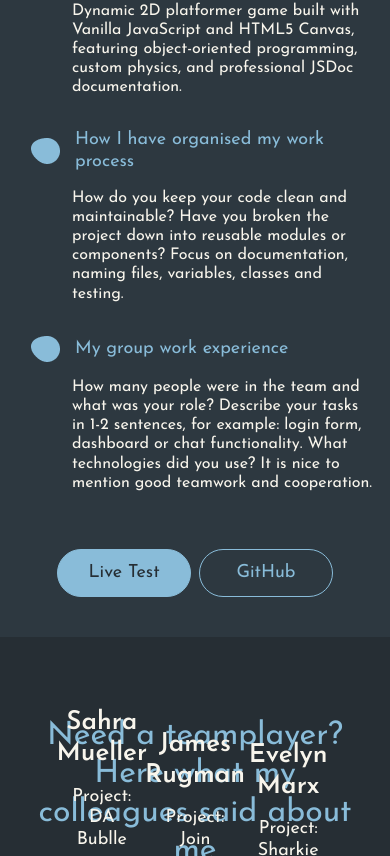
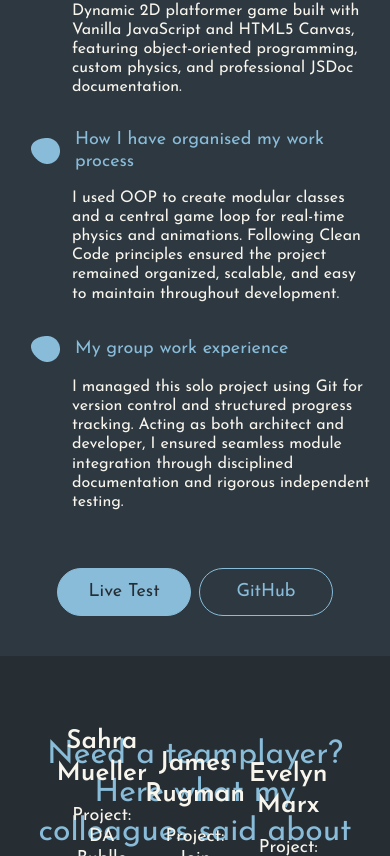
Before and after one commit to ArturGr/my-site, an Angular app: page / in a window 390 px wide. Shown: the part 2481-3337 px from the top of the page. Built offline with nearby package versions, Linux system fonts and the light colour scheme.

Commit message:
Corrects of responsivity (part 3) for "my-project-section" - description of projects and placeholder.

```diff
--- a/src/app/components/my-project-section/my-project-section.html
+++ b/src/app/components/my-project-section/my-project-section.html
@@ -16,11 +16,8 @@
         }
       }
     </div>
-
-
       <div class="my-project-section__detail">
         @let selected = projects[activeProject - 1];
-
         <div class="info">
           <div class="info__description">
             <div class="info__title">
@@ -59,7 +56,6 @@
             </div>
           }
         </div>
-
         <div class="screenshot">
           @if(isMobile){<p class="screenshot__title">{{selected.properties.name}}</p>}
           <div class="screenshot__technologies">
@@ -107,6 +103,5 @@
           }
         </div>
       </div>
-
   </div>
 </div>
--- a/src/app/components/my-project-section/my-project-section.scss
+++ b/src/app/components/my-project-section/my-project-section.scss
@@ -94,7 +94,6 @@
       }
       &____description{
         width: 100%;
-
       }
       &__title{
         margin-left: 15px;
@@ -258,11 +257,6 @@
   }
 }
 
-.background-for-details{
-  width: 100%;
-  background-color: styles.$primary-color7percent;
-}
-
 @media screen and (max-width:768px) {
 
   .my-project-section{
@@ -298,7 +292,6 @@
             padding-left: 32px;
             margin-bottom: 0px;
           }
-
         }
         &__title{
           text-align: left;
@@ -311,12 +304,14 @@
       }
     }
   }
+
   .buttons{
     gap: 8px;
   }
 }
 
 @media screen and (max-width:390px) {
+
   .my-project-section__list{
     gap:2px;
     h3{
--- a/src/app/components/my-project-section/my-project-section.ts
+++ b/src/app/components/my-project-section/my-project-section.ts
@@ -33,8 +33,8 @@ export class MyProjectSection extends MySkillsSection {
         duration:"3 weeks",
         name:"El Pollo Loco",
         about:"Dynamic 2D platformer game built with Vanilla JavaScript and HTML5 Canvas, featuring object-oriented programming, custom physics, and professional JSDoc documentation.",
-        workProcess:"How do you keep your code clean and maintainable? Have you broken the project down into reusable modules or components? Focus on documentation, naming files, variables, classes and testing.",
-        groupWorkExperience: "How many people were in the team and what was your role? Describe your tasks in 1-2 sentences, for example: login form, dashboard or chat functionality. What technologies did you use? It is nice to mention good teamwork and cooperation.",
+        workProcess:"I used OOP to create modular classes and a central game loop for real-time physics and animations. Following Clean Code principles ensured the project remained organized, scalable, and easy to maintain throughout development.",
+        groupWorkExperience: "I managed this solo project using Git for version control and structured progress tracking. Acting as both architect and developer, I ensured seamless module integration through disciplined documentation and rigorous independent testing.",
         technologies: [this.iconMobile[2][2],this.iconMobile[3][2],this.iconMobile[4][2],this.iconMobile[7][2]],
         technologiesIMG: [this.iconMobile[2][0],this.iconMobile[3][0],this.iconMobile[4][0],this.iconMobile[7][0]],
         technologiesALT:[this.iconMobile[2][1],this.iconMobile[3][1],this.iconMobile[4][1],this.iconMobile[7][1]],
@@ -49,11 +49,11 @@ export class MyProjectSection extends MySkillsSection {
         duration:"1 week",
         name:"PokeDex",
         about:"A responsive PokéDex application powered by the PokéAPI. Built with Vanilla JavaScript (ES6+), featuring asynchronous data fetching, dynamic search, and detailed Pokémon stat visualizations.",
-        workProcess:"How do you keep your code clean and maintainable? Have you broken the project down into reusable modules or components? Focus on documentation, naming files, variables, classes and testing.",
-        groupWorkExperience: "How many people were in the team and what was your role? Describe your tasks in 1-2 sentences, for example: login form, dashboard or chat functionality. What technologies did you use? It is nice to mention good teamwork and cooperation.",
-        technologies: [this.iconMobile[2][2],this.iconMobile[3][2],this.iconMobile[4][2],this.iconMobile[5][2]],
-        technologiesIMG: [this.iconMobile[2][0],this.iconMobile[3][0],this.iconMobile[4][0],this.iconMobile[5][0]],
-        technologiesALT:[this.iconMobile[2][1],this.iconMobile[3][1],this.iconMobile[4][1],this.iconMobile[5][1]],
+        workProcess:"I integrated a REST API using asynchronous functions to fetch and render Pokémon data dynamically. I used a component-based structure and implemented search filtering to manage large datasets efficiently while maintaining high performance.",
+        groupWorkExperience: "Working solo, I managed the full lifecycle from API integration to responsive UI design using Git. I acted as my own project manager, ensuring clean data separation and cross-device functionality through disciplined development.",
+        technologies: [this.iconMobile[2][2],this.iconMobile[3][2],this.iconMobile[4][2],this.iconMobile[5][2],this.iconMobile[7][2]],
+        technologiesIMG: [this.iconMobile[2][0],this.iconMobile[3][0],this.iconMobile[4][0],this.iconMobile[5][0],this.iconMobile[7][0]],
+        technologiesALT:[this.iconMobile[2][1],this.iconMobile[3][1],this.iconMobile[4][1],this.iconMobile[5][1],this.iconMobile[7][1]],
         img: "/img/projects/Pokedex.png",
         git:"https://github.com/ArturGr/Pokedex.git",
         live:"https://artur-groblicki.developerakademie.net/Pokedex/index.html",
@@ -65,11 +65,11 @@ export class MyProjectSection extends MySkillsSection {
         duration:"1 week",
         name:"Bestell App",
         about:"A food ordering application focused on shopping cart logic, real-time price calculations, and dynamic DOM updates. Built with Vanilla JavaScript.",
-        workProcess:"How do you keep your code clean and maintainable? Have you broken the project down into reusable modules or components? Focus on documentation, naming files, variables, classes and testing.",
-        groupWorkExperience: "How many people were in the team and what was your role? Describe your tasks in 1-2 sentences, for example: login form, dashboard or chat functionality. What technologies did you use? It is nice to mention good teamwork and cooperation.",
-        technologies: [this.iconMobile[2][2],this.iconMobile[3][2],this.iconMobile[4][2]],
-        technologiesIMG: [this.iconMobile[2][0],this.iconMobile[3][0],this.iconMobile[4][0]],
-        technologiesALT:[this.iconMobile[2][1],this.iconMobile[3][1],this.iconMobile[4][1]],
+        workProcess:"I built a modular architecture to separate product logic from the shopping cart and checkout systems. I focused on dynamic state management to ensure real-time UI updates and a responsive, intuitive user experience.",
+        groupWorkExperience: "I independently handled the roadmap and development, using Git to maintain a structured workflow. By acting as both architect and tester, I ensured seamless logic integration and a reliable, error-free ordering process.",
+        technologies: [this.iconMobile[2][2],this.iconMobile[3][2],this.iconMobile[4][2],this.iconMobile[7][2]],
+        technologiesIMG: [this.iconMobile[2][0],this.iconMobile[3][0],this.iconMobile[4][0],this.iconMobile[7][0]],
+        technologiesALT:[this.iconMobile[2][1],this.iconMobile[3][1],this.iconMobile[4][1],this.iconMobile[7][1]],
         img: "/img/projects/Bestellapp.png",
         git:"https://github.com/ArturGr/Bestellapp.git",
         live:"https://artur-groblicki.developerakademie.net/Bestellapp/index.html",
@@ -81,14 +81,14 @@ export class MyProjectSection extends MySkillsSection {
         duration:"x weeks",
         name:"Ongoing project",
         about:"JOIN - this App is a Slack Clone App. It revolutionizes team communication and collaboration with its intuitive interface, real-time messaging, and robust channel organization.",
-        workProcess:"Lorem ipsum dolor sit amet, consetetur sadipscing elitr, sed diam nonumy eirmod tempor invidunt ut labore et dolore magna aliquyam erat, sed diam voluptua. At vero eos et accusam et",
-        groupWorkExperience: "Lorem ipsum dolor sit amet, consetetur sadipscing elitr, sed diam nonumy eirmod tempor invidunt ut labore et dolore magna aliquyam erat, sed diam voluptua. At vero eos et accusam et",
+        workProcess:"Lorem ipsum dolor sit amet consectetur adipiscing elit quisque faucibus ex sapien vitae pellentesque sem placerat in id cursus mi pretium tellus duis convallis tempus leo eu aenean sed diam urna tempor pulvinar vivamus fringilla.",
+        groupWorkExperience: "Lorem ipsum dolor sit amet consectetur adipiscing elit quisque faucibus ex sapien vitae pellentesque sem placerat in id cursus mi pretium tellus duis convallis tempus leo eu aenean sed diam urna tempor pulvinar vivamus fringilla.",
         technologies: [this.iconMobile[0][2],this.iconMobile[1][2],this.iconMobile[5][2],this.iconMobile[6][2],this.iconMobile[7][2]],
         technologiesIMG: [this.iconMobile[0][0],this.iconMobile[1][0],this.iconMobile[5][0],this.iconMobile[6][0],this.iconMobile[7][0]],
         technologiesALT:[this.iconMobile[0][1],this.iconMobile[1][1],this.iconMobile[5][1],this.iconMobile[6][1],this.iconMobile[7][1]],
-        img: "",
-        git:"",
-        live:"",
+        img: "/img/projects/Placeholder.png",
+        git:"https://github.com/",
+        live:"#",
       }
     }
   ]
--- a/src/app/components/my-skills-section/my-skills-section.scss
+++ b/src/app/components/my-skills-section/my-skills-section.scss
@@ -88,6 +88,7 @@
     }
   }
 }
+
 button{
   display: none;
 }
@@ -156,6 +157,7 @@ button{
       }
     }
   }
+
   button{
     box-sizing: border-box;
     display: flex;
```
Also changed, not shown: public/img/projects/Placeholder.png (added), public/img/projects/Pokedex.png. Lines whose indentation alone changed are shown as unchanged.
